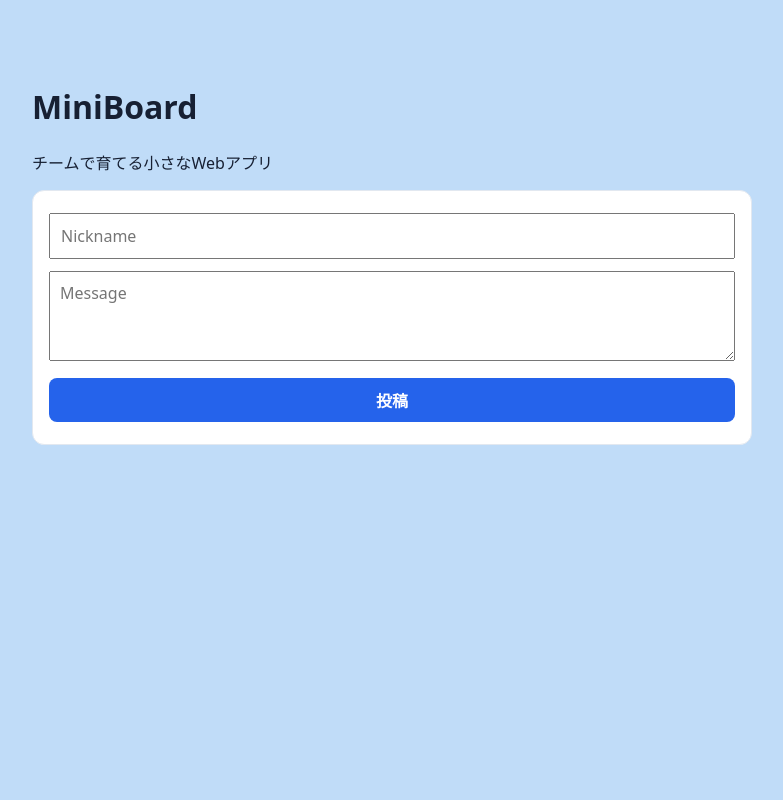
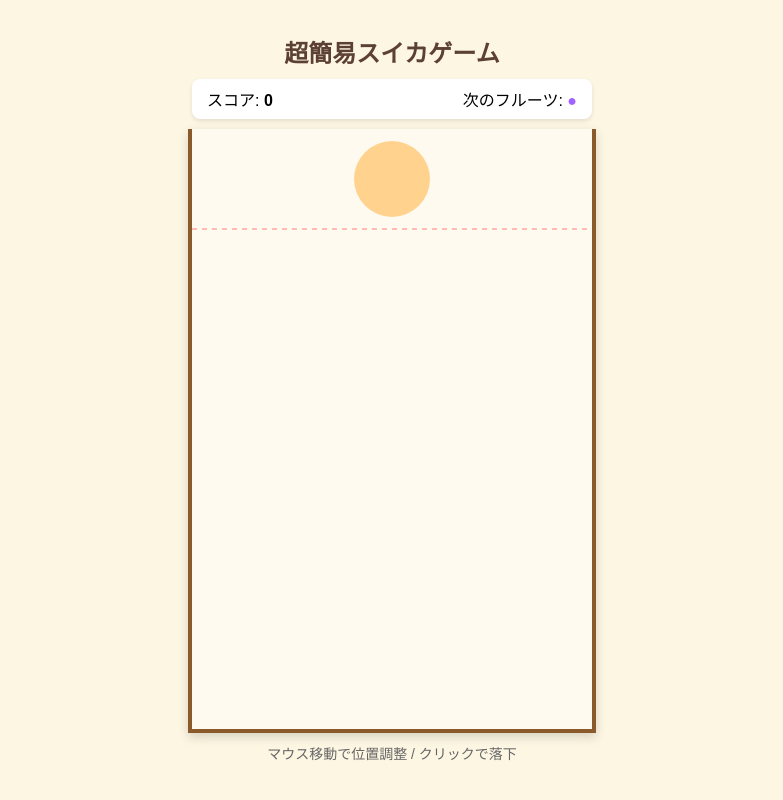
Before and after one commit to inijk/infoexp3-team04, a Flask app: page / in a window 1280 px wide. Shown: the whole page, without its empty margins (248-1031 px from the left). Run offline with Flask 3, Linux system fonts and the light colour scheme; data that the repository does not hold is empty.

Commit message:
超簡易的スイカゲーム

```diff
--- a/app.py
+++ b/app.py
@@ -1,71 +1,14 @@
-from flask import Flask, jsonify, render_template, request
-from pathlib import Path
-import sqlite3
-from datetime import datetime, timezone
+from flask import Flask, render_template
 
+# Flaskアプリケーションの初期化
 app = Flask(__name__)
-DB = Path("data/miniboard.db")
 
-def connect():
-    DB.parent.mkdir(exist_ok=True)
-    con = sqlite3.connect(DB)
-    con.row_factory = sqlite3.Row
-    return con
-
-def init_db():
-    with connect() as con:
-        con.execute("""CREATE TABLE IF NOT EXISTS messages (
-            id INTEGER PRIMARY KEY AUTOINCREMENT,
-            name TEXT NOT NULL,
-            message TEXT NOT NULL,
-            created_at TEXT NOT NULL
-        )""")
-
-@app.get("/")
+# ルートURL（http://localhost:5000/）にアクセスされた時の処理
+@app.route("/")
 def index():
+    # templates/index.html をレンダリングして返す
     return render_template("index.html")
 
-@app.get("/api/messages")
-def get_messages():
-    with connect() as con:
-        rows = con.execute("SELECT * FROM messages ORDER BY id DESC").fetchall()
-    return jsonify([dict(r) for r in rows])
-
-@app.post("/api/messages")
-def create_message():
-    data = request.get_json(silent=True) or {}
-    name = str(data.get("name", "")).strip()[:30]
-    message = str(data.get("message", "")).strip()[:300]
-    if not name:
-        return jsonify({"error": "name is required"}), 400
-    if not message:
-        return jsonify({"error": "message is required"}), 400
-    created_at = datetime.now(timezone.utc).isoformat()
-    with connect() as con:
-        cur = con.execute("INSERT INTO messages(name,message,created_at) VALUES(?,?,?)", (name,message,created_at))
-        row = con.execute("SELECT * FROM messages WHERE id=?", (cur.lastrowid,)).fetchone()
-    return jsonify(dict(row)), 201
-
-@app.put("/api/messages/<int:message_id>")
-def update_message(message_id):
-    data = request.get_json(silent=True) or {}
-    message = str(data.get("message", "")).strip()[:300]
-    if not message:
-        return jsonify({"error": "message is required"}), 400
-    with connect() as con:
-        cur = con.execute("UPDATE messages SET message=? WHERE id=?", (message,message_id))
-        if cur.rowcount == 0:
-            return jsonify({"error": "not found"}), 404
-    return jsonify({"ok": True})
-
-@app.delete("/api/messages/<int:message_id>")
-def delete_message(message_id):
-    with connect() as con:
-        cur = con.execute("DELETE FROM messages WHERE id=?", (message_id,))
-        if cur.rowcount == 0:
-            return jsonify({"error": "not found"}), 404
-    return "", 204
-
 if __name__ == "__main__":
-    init_db()
-    app.run(host="0.0.0.0", port=5000, debug=False)
+    # Dockerコンテナ外部（ホストOSのブラウザ）からアクセスできるよう host="0.0.0.0" を指定
+    app.run(host="0.0.0.0", port=5000, debug=True)
--- a/static/app.js
+++ b/static/app.js
@@ -1,90 +1,200 @@
-/**
- * サーバーから現在のメッセージ一覧を取得し、画面のHTMLを更新する関数
- */
-async function loadMessages() {
-    const r = await fetch('/api/messages');
-    const xs = await r.json();
+// Matter.jsの主要モジュールを取り出す
+const { Engine, Render, Runner, Bodies, Composite, Events, Body } = Matter;
 
-    document.querySelector('#messages').innerHTML = xs.map(x =>
-        `<article class="message"><b>${escapeHtml(x.name)}</b><p>${escapeHtml(x.message)}</p><div class="meta">#${x.id}</div></article>`
-    ).join('');
-}
+// ゲーム画面のサイズとゲームオーバー判定ライン（Y座標）
+const WIDTH = 400;
+const HEIGHT = 600;
+const DEADLINE_Y = 100;
 
-/**
- * 【セキュリティ対策】ユーザーが入力した特殊文字を安全にエスケープする関数（XSS対策）
- */
-function escapeHtml(s) {
-    const d = document.createElement('div');
-    d.textContent = s;
-    return d.innerHTML;
-}
+// フルーツの定義（レベル順：半径、色、獲得スコア）
+const FRUITS = [
+    { radius: 15, color: "#ff4d4d", score: 10 },  // 0: さくらんぼ
+    { radius: 22, color: "#ff85a2", score: 20 },  // 1: いちご
+    { radius: 30, color: "#a262ff", score: 40 },  // 2: ぶどう
+    { radius: 38, color: "#ffb84d", score: 80 },  // 3: デコポン
+    { radius: 48, color: "#ff9933", score: 160 }, // 4: かき
+    { radius: 60, color: "#e62e00", score: 320 }, // 5: りんご
+    { radius: 75, color: "#99e600", score: 640 }, // 6: なし
+    { radius: 95, color: "#33cc33", score: 1280 } // 7: スイカ（最大）
+];
 
-// 要素の取得
-const form = document.querySelector('#form');
-const nameInput = document.querySelector('#name');
-const messageInput = document.querySelector('#message');
-const statusEl = document.querySelector('#status');
+// ゲームの状態管理変数
+let score = 0;
+let currentFruitIndex = 0; // 現在落とす準備中のフルーツ
+let nextFruitIndex = 0;    // 次のフルーツ
+let currentX = WIDTH / 2;  // 落下位置のX座標
+let canDrop = true;        // 連続落下防止フラグ
+let isGameOver = false;    // ゲームオーバー状態フラグ
 
-/**
- * 【追加】入力内容を監視し、スペースのみの場合にもブラウザのポップアップが出るようにする関数
- */
-function validateInputs() {
-    // 1. 名前欄のチェック（未入力 または スペース・タブのみの場合）
-    if (nameInput.value.trim() === '') {
-        nameInput.setCustomValidity('名前を空文字やスペースのみにしないでください');
-    } else {
-        nameInput.setCustomValidity(''); // エラーなし
-    }
+// HTML要素の取得
+const scoreEl = document.getElementById("score");
+const nextFruitEl = document.getElementById("next-fruit");
+const gameOverEl = document.getElementById("game-over");
+const wrapperEl = document.getElementById("canvas-wrapper");
 
-    // 2. メッセージ欄のチェック
-    if (messageInput.value.trim() === '') {
-        messageInput.setCustomValidity('メッセージを空文字やスペースのみにしないでください');
-    } else {
-        messageInput.setCustomValidity(''); // エラーなし
-    }
-}
+// 1. 物理エンジンの初期化
+const engine = Engine.create();
+const world = engine.world;
 
-// ユーザーが文字を入力するたびに、リアルタイムでバリデーション状態を更新する
-nameInput.addEventListener('input', validateInputs);
-messageInput.addEventListener('input', validateInputs);
-
-/**
- * 「投稿」ボタンが押されたとき（フォーム送信時）の処理
- */
-form.addEventListener('submit', async e => {
-    e.preventDefault(); // 画面の自動リロードを防ぐ
-
-    // 送信直前にも念のためチェックを実行
-    validateInputs();
-
-    // もしブラウザの標準チェック（required や customValidity）に引っかかっている場合は送信しない
-    if (!form.checkValidity()) {
-        form.reportValidity(); // ブラウザ標準のポップアップを表示する
-        return;
-    }
-
-    const name = nameInput.value;
-    const message = messageInput.value;
-
-    // サーバーへPOSTリクエストを送信
-    const r = await fetch('/api/messages', {
-        method: 'POST',
-        headers: { 'Content-Type': 'application/json' },
-        body: JSON.stringify({ name, message })
-    });
-
-    // 通信結果に応じた処理
-    if (r.ok) {
-        statusEl.textContent = '投稿しました';
-        messageInput.value = ''; // メッセージ欄をクリア
-        validateInputs();        // クリア後にバリデーション状態をリセット
-        await loadMessages();    // 一覧を再読み込み
-    } else {
-        // サーバー側でエラーが返ってきた場合
-        const errorData = await r.json().catch(() => ({}));
-        statusEl.textContent = errorData.error || '投稿に失敗しました';
+// 2. レンダラー（描画処理）の作成
+const render = Render.create({
+    element: wrapperEl,
+    engine: engine,
+    options: {
+        width: WIDTH,
+        height: HEIGHT,
+        wireframes: false, // 塗りつぶし色で描画する
+        background: "transparent"
     }
 });
 
-// ページ読み込み時に一度メッセージを一覧表示
-loadMessages();
+Render.run(render);
+const runner = Runner.create();
+Runner.run(runner, engine);
+
+// 3. 容器（床・左壁・右壁）の作成（isStatic: true で固定）
+const wallOptions = { isStatic: true, render: { fillStyle: "#8b5a2b" } };
+const ground = Bodies.rectangle(WIDTH / 2, HEIGHT + 25, WIDTH, 50, wallOptions);
+const leftWall = Bodies.rectangle(-25, HEIGHT / 2, 50, HEIGHT, wallOptions);
+const rightWall = Bodies.rectangle(WIDTH + 25, HEIGHT / 2, 50, HEIGHT, wallOptions);
+Composite.add(world, [ground, leftWall, rightWall]);
+
+// 0〜3番目までの小さいフルーツからランダムにインデックスを返す
+function getRandomFruitIndex() {
+    return Math.floor(Math.random() * 4);
+}
+
+// 次のフルーツ表示を更新する
+function updateNextDisplay() {
+    nextFruitEl.style.color = FRUITS[nextFruitIndex].color;
+}
+
+// 初期フルーツのセット
+currentFruitIndex = getRandomFruitIndex();
+nextFruitIndex = getRandomFruitIndex();
+updateNextDisplay();
+
+// フルーツの物理ボディを生成する関数
+function createFruit(x, y, index) {
+    const fruit = FRUITS[index];
+    const body = Bodies.circle(x, y, fruit.radius, {
+        restitution: 0.2, // 反発係数（跳ねにくさ）
+        friction: 0.1,    // 摩擦係数
+        render: { fillStyle: fruit.color }
+    });
+    // カスタムプロパティとしてレベルと合体済みフラグを持たせる
+    body.fruitIndex = index;
+    body.isMerged = false;
+    body.createdAt = Date.now(); // ゲームオーバー判定の猶予用タイムスタンプ
+    return body;
+}
+
+// マウス移動で落下X座標を更新
+wrapperEl.addEventListener("mousemove", (e) => {
+    if (isGameOver) return;
+    const rect = wrapperEl.getBoundingClientRect();
+    const radius = FRUITS[currentFruitIndex].radius;
+    // 壁にめり込まないようX座標を制限
+    let x = e.clientX - rect.left;
+    currentX = Math.max(radius, Math.min(WIDTH - radius, x));
+});
+
+// クリックでフルーツを落下させる
+wrapperEl.addEventListener("click", () => {
+    if (!canDrop || isGameOver) return;
+
+    canDrop = false;
+    const fruitBody = createFruit(currentX, 50, currentFruitIndex);
+    Composite.add(world, fruitBody);
+
+    // 0.5秒後に次のフルーツをセット
+    setTimeout(() => {
+        currentFruitIndex = nextFruitIndex;
+        nextFruitIndex = getRandomFruitIndex();
+        updateNextDisplay();
+        canDrop = true;
+    }, 500);
+});
+
+// 4. 衝突検知（同じフルーツ同士がぶつかった時の合体処理）
+Events.on(engine, "collisionStart", (event) => {
+    const pairs = event.pairs;
+
+    for (let i = 0; i < pairs.length; i++) {
+        const bodyA = pairs[i].bodyA;
+        const bodyB = pairs[i].bodyB;
+
+        // 両方がフルーツであり、同じレベル、かつ未合体の場合
+        if (
+            bodyA.fruitIndex !== undefined &&
+            bodyB.fruitIndex !== undefined &&
+            bodyA.fruitIndex === bodyB.fruitIndex &&
+            !bodyA.isMerged &&
+            !bodyB.isMerged
+        ) {
+            const index = bodyA.fruitIndex;
+            // 最大サイズ（スイカ）同士なら何もしない
+            if (index >= FRUITS.length - 1) continue;
+
+            // 多重合体を防ぐためフラグを立てる
+            bodyA.isMerged = true;
+            bodyB.isMerged = true;
+
+            // 2つのフルーツの中間地点を計算
+            const midX = (bodyA.position.x + bodyB.position.x) / 2;
+            const midY = (bodyA.position.y + bodyB.position.y) / 2;
+
+            // 古いフルーツを削除し、1段階大きいフルーツを生成
+            Composite.remove(world, [bodyA, bodyB]);
+            const newFruit = createFruit(midX, midY, index + 1);
+            Composite.add(world, newFruit);
+
+            // スコア加算
+            score += FRUITS[index].score;
+            scoreEl.textContent = score;
+        }
+    }
+});
+
+// 5. 毎フレームの描画後処理（デッドライン・照準ガイド・ゲームオーバー判定）
+Events.on(render, "afterRender", () => {
+    const ctx = render.context;
+
+    // デッドライン（赤い破線）の描画
+    ctx.beginPath();
+    ctx.setLineDash([5, 5]);
+    ctx.moveTo(0, DEADLINE_Y);
+    ctx.lineTo(WIDTH, DEADLINE_Y);
+    ctx.strokeStyle = "rgba(255, 0, 0, 0.5)";
+    ctx.stroke();
+    ctx.setLineDash([]);
+
+    // 落下前のフルーツのプレビュー表示
+    if (canDrop && !isGameOver) {
+        const preview = FRUITS[currentFruitIndex];
+        ctx.beginPath();
+        ctx.arc(currentX, 50, preview.radius, 0, Math.PI * 2);
+        ctx.fillStyle = preview.color;
+        ctx.globalAlpha = 0.6;
+        ctx.fill();
+        ctx.globalAlpha = 1.0;
+    }
+
+    // ゲームオーバー判定
+    if (!isGameOver) {
+        const bodies = Composite.allBodies(world);
+        const now = Date.now();
+        for (let body of bodies) {
+            // 生成から2秒以上経過したフルーツがデッドラインより上に留まっていたら終了
+            if (
+                body.fruitIndex !== undefined &&
+                now - body.createdAt > 2000 &&
+                body.position.y - FRUITS[body.fruitIndex].radius < DEADLINE_Y
+            ) {
+                isGameOver = true;
+                gameOverEl.classList.remove("hidden");
+                break;
+            }
+        }
+    }
+});
--- a/static/style.css
+++ b/static/style.css
@@ -1,48 +1,85 @@
+/* 全体のレイアウト設定 */
 body {
-    font-family: system-ui, sans-serif;
-    background: #c0dcf8;
-    color: #172033;
-    margin: 0
+    margin: 0;
+    padding: 0;
+    background-color: #fdf6e3;
+    font-family: sans-serif;
+    display: flex;
+    justify-content: center;
+    align-items: center;
+    min-height: 100vh;
 }
 
-main {
-    max-width: 720px;
-    margin: 40px auto;
-    padding: 24px
+.game-container {
+    text-align: center;
 }
 
-form,
-.message {
-    background: white;
-    border: 1px solid #e2e8f0;
-    border-radius: 12px;
-    padding: 16px;
-    margin: 14px 0
+h1 {
+    margin: 10px 0;
+    font-size: 24px;
+    color: #5c4033;
 }
 
-input,
-textarea,
-button {
-    font: inherit;
-    width: 100%;
-    padding: 10px;
-    margin: 6px 0;
-    box-sizing: border-box
+/* スコアや次のフルーツの表示バー */
+.info-bar {
+    display: flex;
+    justify-content: space-between;
+    width: 400px;
+    margin: 0 auto 10px;
+    padding: 8px 15px;
+    background-color: #fff;
+    border-radius: 8px;
+    box-shadow: 0 2px 4px rgba(0,0,0,0.1);
+    box-sizing: border-box;
+    font-size: 16px;
 }
 
-textarea {
-    min-height: 90px
+/* ゲーム画面の枠（ゲームオーバー画面の基準位置になるようrelative指定） */
+#canvas-wrapper {
+    position: relative;
+    width: 400px;
+    height: 600px;
+    margin: 0 auto;
+    border: 4px solid #8b5a2b;
+    border-top: none; /* 上部は開放 */
+    background-color: #fffaf0;
+    box-shadow: 0 4px 10px rgba(0,0,0,0.15);
 }
 
-button {
-    background: #2563eb;
+/* ゲームオーバー時のオーバーレイ表示 */
+#game-over {
+    position: absolute;
+    top: 0;
+    left: 0;
+    width: 100%;
+    height: 100%;
+    background-color: rgba(0, 0, 0, 0.7);
     color: white;
-    border: 0;
-    border-radius: 8px;
-    font-weight: 700
+    display: flex;
+    flex-direction: column;
+    justify-content: center;
+    align-items: center;
+    z-index: 10;
 }
 
-.meta {
-    color: #64748b;
-    font-size: .85rem
+/* 非表示用クラス */
+.hidden {
+    display: none !important;
 }
+
+#game-over button {
+    padding: 10px 20px;
+    font-size: 16px;
+    cursor: pointer;
+    background-color: #ff6b6b;
+    color: white;
+    border: none;
+    border-radius: 5px;
+    margin-top: 10px;
+}
+
+.guide {
+    color: #666;
+    font-size: 14px;
+    margin-top: 10px;
+}
--- a/templates/index.html
+++ b/templates/index.html
@@ -1,23 +1,32 @@
-<!doctype html>
+<!DOCTYPE html>
 <html lang="ja">
+<head>
+    <meta charset="UTF-8">
+    <meta name="viewport" content="width=device-width, initial-scale=1.0">
+    <title>超簡易スイカゲーム</title>
+    <!-- Flaskのurl_forを使ってstaticフォルダ内のCSSを読み込む -->
+    <link rel="stylesheet" href="{{ url_for('static', filename='style.css') }}">
+    <!-- 2D物理エンジン Matter.js をCDNから読み込む -->
+    <script src="https://cdnjs.cloudflare.com/ajax/libs/matter-js/0.19.0/matter.min.js"></script>
+</head>
+<body>
+    <div class="game-container">
+        <h1>超簡易スイカゲーム</h1>
+        <div class="info-bar">
+            <span>スコア: <strong id="score">0</strong></span>
+            <span>次のフルーツ: <span id="next-fruit">●</span></span>
+        </div>
+        <!-- 物理演算を描画するエリア -->
+        <div id="canvas-wrapper">
+            <div id="game-over" class="hidden">
+                <h2>GAME OVER</h2>
+                <button onclick="location.reload()">もう一度遊ぶ</button>
+            </div>
+        </div>
+        <p class="guide">マウス移動で位置調整 / クリックで落下</p>
+    </div>
 
-<head>
-    <meta charset="utf-8">
-    <meta name="viewport" content="width=device-width,initial-scale=1">
-    <title>MiniBoard</title>
-    <link rel="stylesheet" href="/static/style.css">
-</head>
-
-<body>
-    <main>
-        <h1>MiniBoard</h1>
-        <p>チームで育てる小さなWebアプリ</p>
-        <form id="form"><input id="name" maxlength="30" placeholder="Nickname"><textarea id="message"
-                maxlength="300" placeholder="Message"></textarea><button>投稿</button></form>
-        <p id="status"></p>
-        <section id="messages"></section>
-    </main>
-    <script src="/static/app.js"></script>
+    <!-- ゲームロジックのJSを読み込む -->
+    <script src="{{ url_for('static', filename='app.js') }}"></script>
 </body>
-
 </html>
```
Also changed, not shown: 1 other file.
